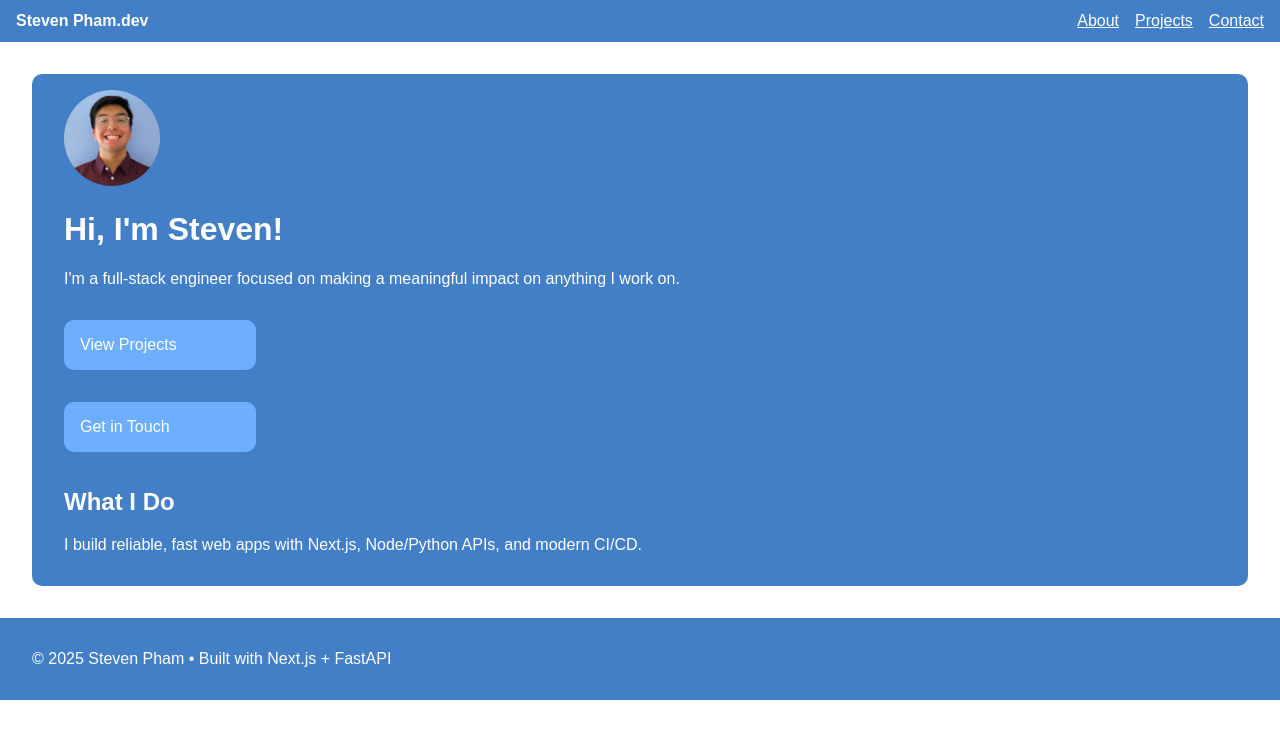
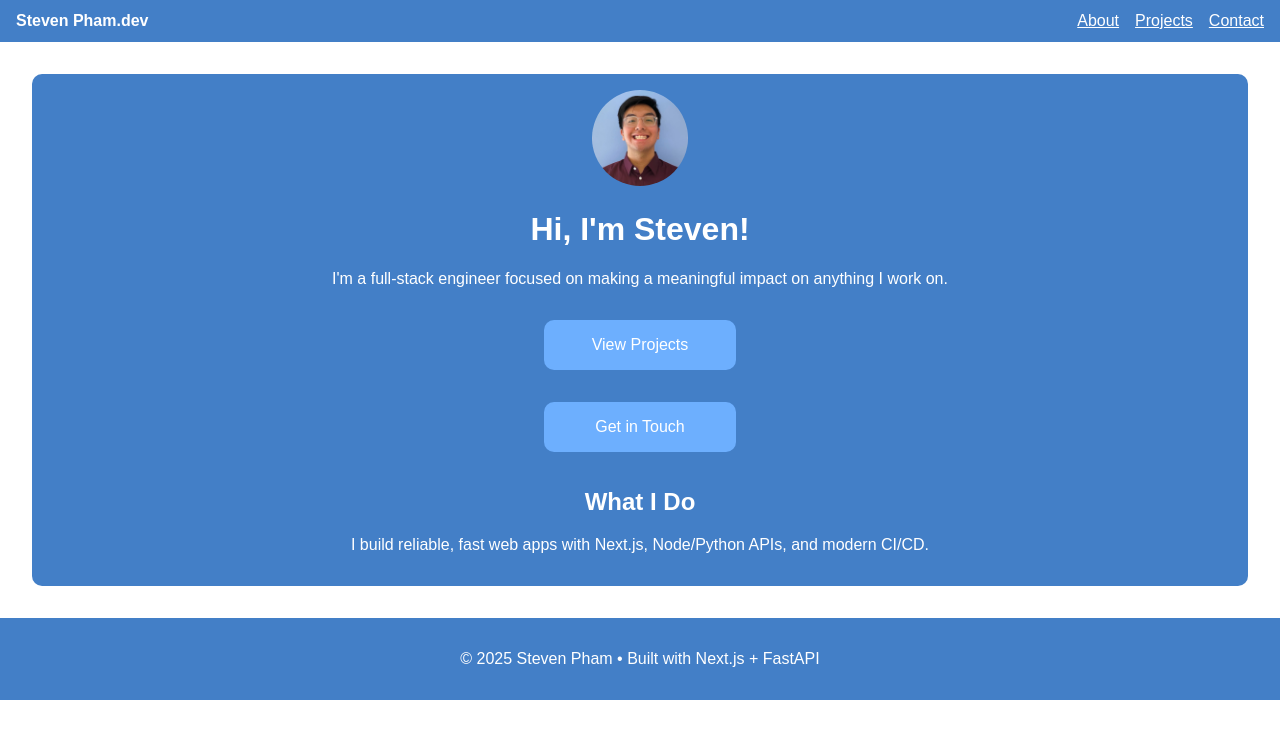
Before and after one commit to xStevenTP/personal-website, a Next.js app in the folder src/frontend/: page / in a window 1280 px wide. Shown: the top 738 px of the page. Built offline with nearby package versions, Linux system fonts and the light colour scheme.

Commit message:
Update container styling to center

```diff
--- a/src/frontend/app/globals.scss
+++ b/src/frontend/app/globals.scss
@@ -15,9 +15,9 @@ a {
 .container {
   background: #437fc7;
   padding: 1rem 2rem;
-  max-width: 1420px;
   margin: 2rem;
   border-radius: 10px;
+  text-align: center;
 }
 
 .footer {
@@ -34,7 +34,7 @@ a {
   .btn {
     padding: 1rem;
     background-color: #6daffe;
-    margin: 1rem 0;
+    margin: 1rem auto;
     width: 10rem;
     border-radius: 10px;
     text-decoration: none;
@@ -46,6 +46,7 @@ a {
   padding: 1rem 2rem 2rem;
   border-radius: 10px;
   margin: 1rem;
+  text-align: left;
 
   h4 {
     margin: 1rem 0;
```
